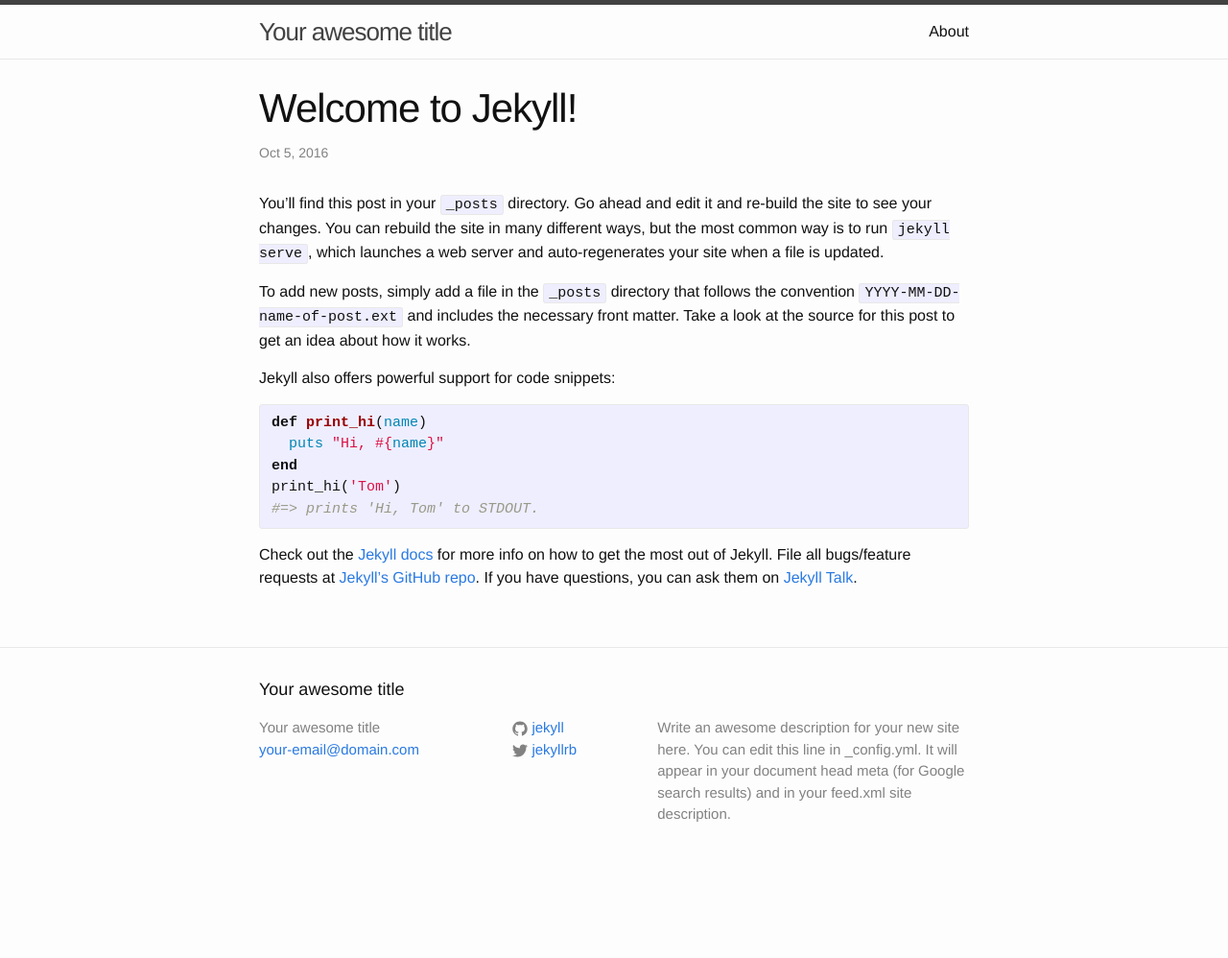
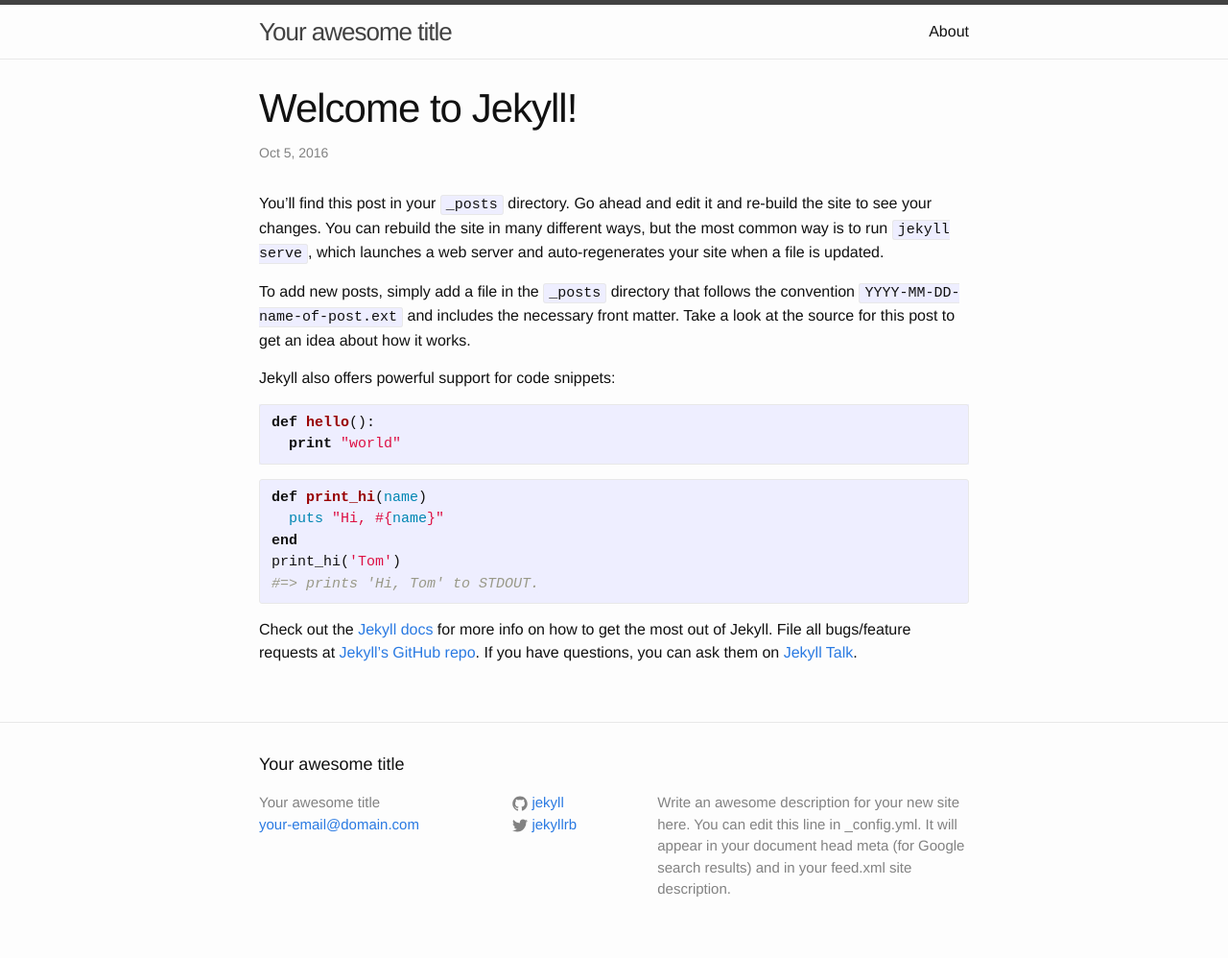
Before and after one commit to mjumbewu/testjekyllblog, a Jekyll site: the page built from _posts/2016-10-04-welcome-to-jekyll.markdown, in a window 1280 px wide. Shown: the whole page at 96% size. Built offline with Jekyll 4.4.1, drawn with Linux system fonts in a browser that asks for light colours; before the commit the page ends 920 px from its top, so only the background shows below that.

Commit message:
Sample change

````diff
--- a/_posts/2016-10-04-welcome-to-jekyll.markdown
+++ b/_posts/2016-10-04-welcome-to-jekyll.markdown
@@ -2,13 +2,18 @@
 layout: post
 title:  "Welcome to Jekyll!"
 date:   2016-10-04 22:59:52 -0400
-categories: jekyll update
+categories: posts
 ---
 You’ll find this post in your `_posts` directory. Go ahead and edit it and re-build the site to see your changes. You can rebuild the site in many different ways, but the most common way is to run `jekyll serve`, which launches a web server and auto-regenerates your site when a file is updated.
 
 To add new posts, simply add a file in the `_posts` directory that follows the convention `YYYY-MM-DD-name-of-post.ext` and includes the necessary front matter. Take a look at the source for this post to get an idea about how it works.
 
 Jekyll also offers powerful support for code snippets:
+
+```python
+def hello():
+  print "world"
+```
 
 {% highlight ruby %}
 def print_hi(name)
````
